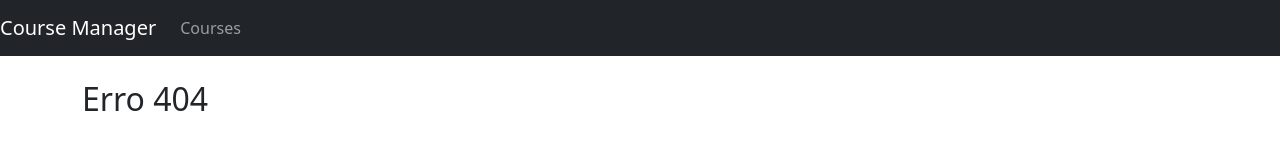
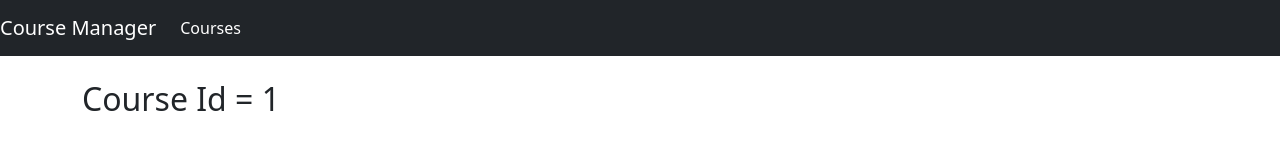
Before and after one commit to Vitor-Kemuel/course-manager, an Angular app: page /courses/info/1 in a window 1280 px wide. Before the commit this address had no page. Shown: the top 168 px of the page. Built offline with nearby package versions, Linux system fonts and the light colour scheme.

Commit message:
Ativando rota paraacessar componentes

```diff
--- /dev/null
+++ b/src/app/courses/course-info.component.html
@@ -0,0 +1 @@
+<h2>Course Id = {{courseId}}</h2>
--- /dev/null
+++ b/src/app/courses/course-info.component.ts
@@ -0,0 +1,16 @@
+import { Component, OnInit } from "@angular/core";
+import { ActivatedRoute } from "@angular/router";
+
+@Component({
+  templateUrl: "./course-info.component.html",
+})
+export class CourseInfoComponent implements OnInit {
+
+  courseId: number = 0;
+
+  constructor(private activatedRoute: ActivatedRoute) { }
+
+  ngOnInit(): void {
+    this.courseId = +this.activatedRoute.snapshot.paramMap.get('id')!;
+  }
+}
--- a/src/app/courses/course-list.component.html
+++ b/src/app/courses/course-list.component.html
@@ -31,6 +31,9 @@
         <td>
           <app-star [rating]="course.rating"></app-star>
         </td>
+        <td>
+          <a [routerLink]="['/courses/info', course.id]" class="btn btn-primary">Edit</a>
+        </td>
       </tr>
     </tbody>
   </table>
--- a/src/app/nav-bar/nav-bar.component.html
+++ b/src/app/nav-bar/nav-bar.component.html
@@ -1,5 +1,5 @@
 <nav class="navbar navbar-expand-lg navbar-dark bg-dark">
-  <a href="#" class="navbar-brand">Course Manager</a>
+  <a [routerLink]="['./courses']" class="navbar-brand">Course Manager</a>
 
   <button class="navbar-toggler" type="button" data-toggle="collapse" data-target="#navbarSupportedContent"
     aria-controls="navbarSupportedContent" aria-expanded="false" aria-label="Toggle navigation">
@@ -9,7 +9,7 @@
   <div class="collapse navbar-collapse" id="navbarSupportedContent">
     <ul class="navbar-nav mr-auto">
       <li class="nav-item">
-        <a href="#" routerLinkActive="active" class="nav-link">Courses</a>
+        <a [routerLink]="['./courses']" routerLinkActive="active" class="nav-link">Courses</a>
       </li>
     </ul>
   </div>
```
Also changed, not shown: src/app/app.module.ts (+9 -4 lines).
